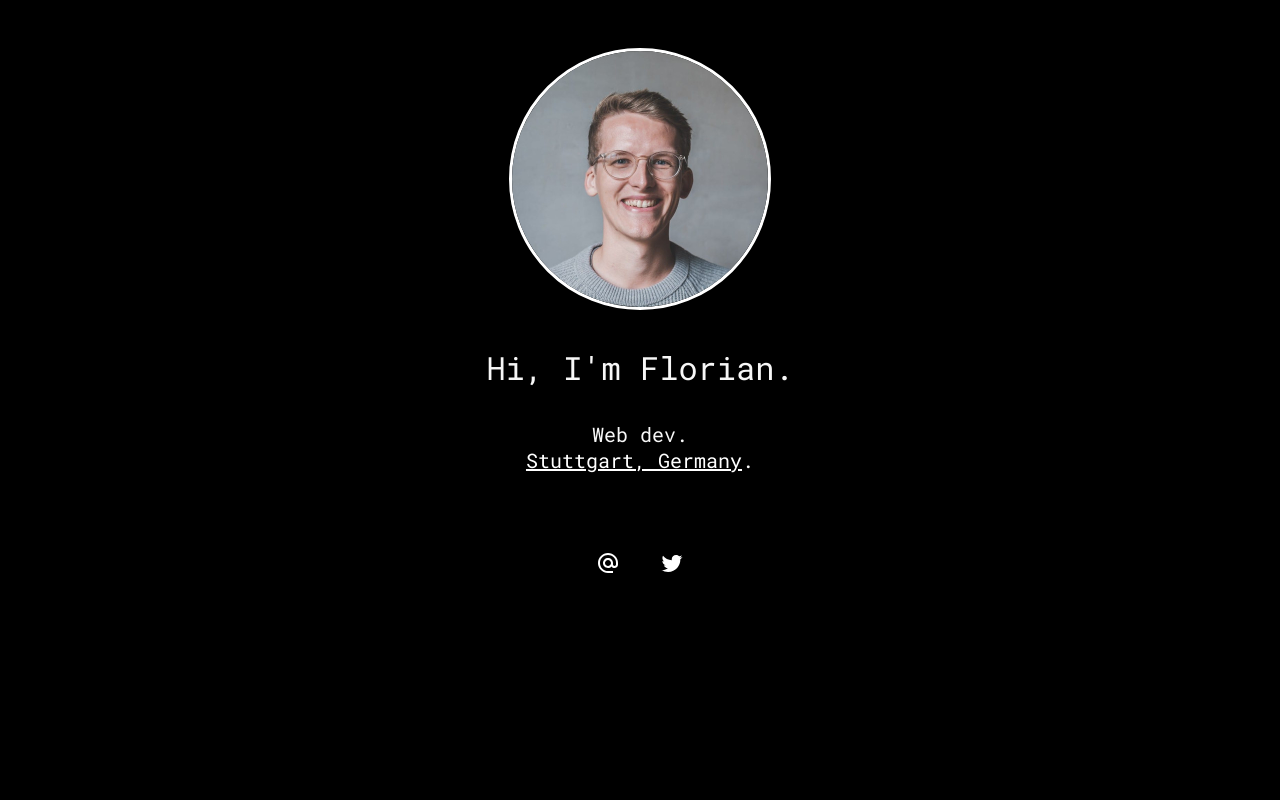
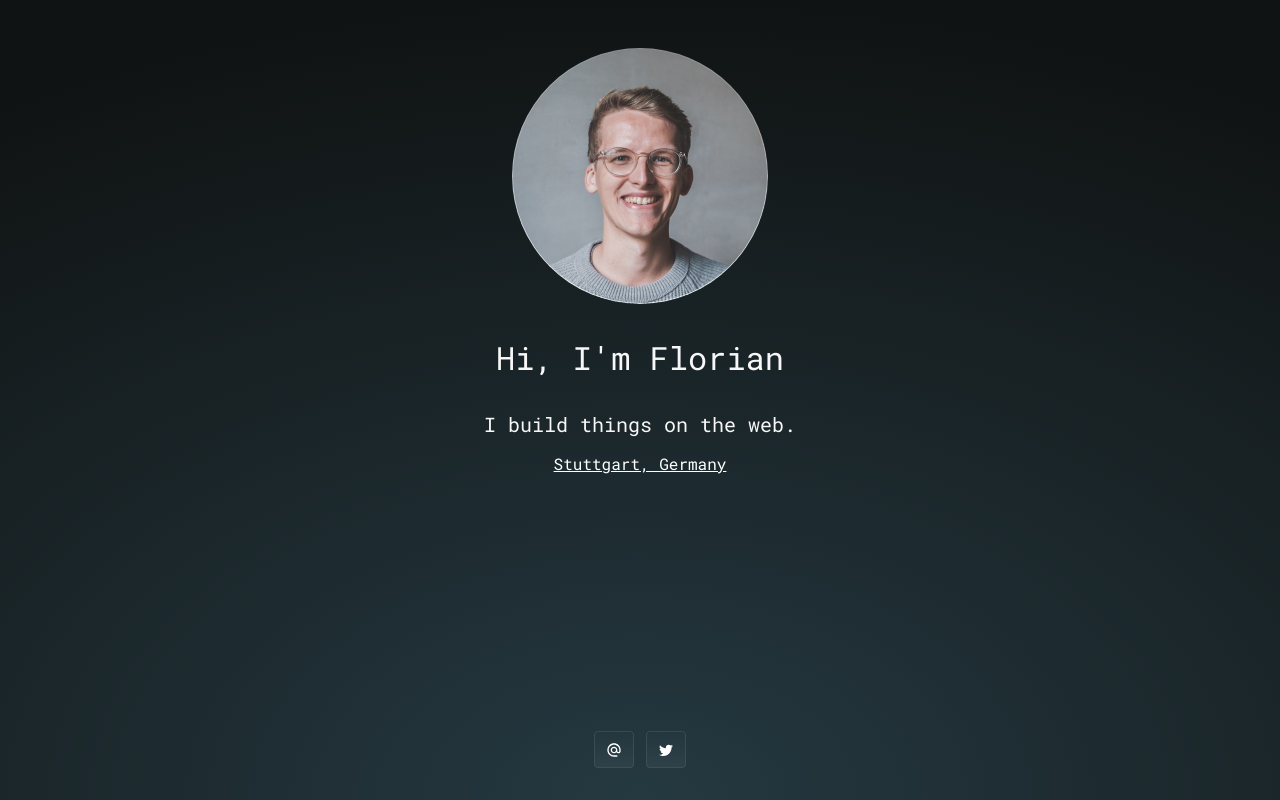
Before and after one commit to florianmrz/personal-website, a plain HTML site: page index.html in a window 1280 px wide. Drawn offline with Linux system fonts and the light colour scheme.

Commit message:
minor design changes

```diff
--- a/assets/css/style.css
+++ b/assets/css/style.css
@@ -1,10 +1,15 @@
 html, body {
   margin: 0;
   font-family: 'Roboto Mono', monospace;
+  height: 100%;
 }
 
 body {
-  background: black;
+  display: flex;
+  flex-direction: column;
+  box-sizing: border-box;
+  padding: 3rem 5rem 2rem;
+  background: radial-gradient(100% 100% at 50% 100%,#253941 0%, #101313 100%);
   color: #f7f7f7;
 }
 
@@ -26,14 +31,31 @@ a:hover {
   display: flex;
   flex-direction: column;
   align-items: center;
-  padding: 3rem 5rem 2rem;
+}
+
+.face {
+  position: relative;
+  line-height: 0;
+  border-radius: 99999rem;
+  overflow: clip;
+}
+
+.face::before {
+  content: "";
+  pointer-events: none;
+  user-select: none;
+  position: absolute;
+  inset: 0px;
+  border-radius: inherit;
+  padding: 1px;
+  background: linear-gradient(rgba(255, 255, 255, 0.1), rgba(255, 255, 255, 0.7));
+  -webkit-mask: linear-gradient(black, black) content-box content-box, linear-gradient(black, black);
+  -webkit-mask-composite: xor;
 }
 
 .face img {
-  border-radius: 50%;
   width: 256px;
   height: 256px;
-  border: 3px solid white;
 }
 
 .info {
@@ -55,25 +77,43 @@ a:hover {
   flex-direction: row;
   align-items: center;
   justify-content: center;
+  margin-top: auto;
+  gap: 0.75rem;
 }
 
 .social .button {
-  border-radius: 50%;
-  padding: 0.75rem;
-  background-color: transparent;
-  transition: background-color 0.25s ease;
+  position: relative;
+  border-radius: 4px;
+  padding: 0.5rem;
+  background-image: linear-gradient(rgba(255, 255, 255, 0) 0%, rgba(255, 255, 255, 0.05) 100%);
+  background-size: 100% 100%;
+  opacity: 1;
+  transition: 0.25s ease;
+  transition-property: background-size, opacity;
 }
 
-.social .button:not(:last-of-type) {
-  margin-right: 1rem;
+.social .button::before {
+  content: "";
+  pointer-events: none;
+  user-select: none;
+  position: absolute;
+  inset: 0px;
+  border-radius: inherit;
+  padding: 1px;
+  background: linear-gradient(rgba(255, 255, 255, 0.1), rgba(255, 255, 255, 0.07));
+  mask: linear-gradient(black, black) content-box content-box, linear-gradient(black, black);
+  -webkit-mask: linear-gradient(black, black) content-box content-box, linear-gradient(black, black);
+  mask-composite: xor;
+  -webkit-mask-composite: xor;
 }
 
 .social .button:hover {
-  background-color: grey;
+  background-size: 100% 130%;
+  opacity: 0.8;
 }
 
 .social .button img {
   width: 1.5rem;
-  height: 1.5rem;
+  height: 1rem;
   transform: translateY(2px);
 }
--- a/index.html
+++ b/index.html
@@ -15,25 +15,22 @@
 <body>
   <div class="top">
     <div class="face">
-      <img src="./assets/images/face@1x.jpeg" alt="My face" srcset="./assets/images/face@2x.jpeg 1x, ./assets/images/face@2x.jpeg 2x">
+      <img src="./assets/images/face@1x.jpeg" alt="My face"
+        srcset="./assets/images/face@2x.jpeg 1x, ./assets/images/face@2x.jpeg 2x">
     </div>
     <div class="info">
-      <div class="hi">Hi, I'm Florian.</div>
-      <span class="who">Web dev.
-        <br><a href="https://www.google.com/maps/place/Stuttgart" target="_blank">Stuttgart, Germany</a>.</span>
+      <div class="hi">Hi, I'm Florian</div>
+      <span class="who">I build things on the web.</span>
+      <p><a href="https://www.google.com/maps/place/Stuttgart" target="_blank">Stuttgart, Germany</a></p>
     </div>
   </div>
   <div class="social">
-    <div class="button">
-      <a href="mailto:florian.merz@mail.de">
-        <img src="./assets/images/at.svg" alt="Email icon">
-      </a>
-    </div>
-    <div class="button">
-      <a href="https://twitter.com/florianmrz_" target="_blank">
-        <img src="./assets/images/twitter.svg" alt="Twitter icon">
-      </a>
-    </div>
+    <a class="button" href="mailto:florian.merz@mail.de">
+      <img src="./assets/images/at.svg" alt="Email icon">
+    </a>
+    <a class="button" href="https://twitter.com/florianmrz_" target="_blank">
+      <img src="./assets/images/twitter.svg" alt="Twitter icon">
+    </a>
   </div>
   <!-- Scripts -->
   <script type="text/javascript" src="./assets/js/script.js"></script>
```
